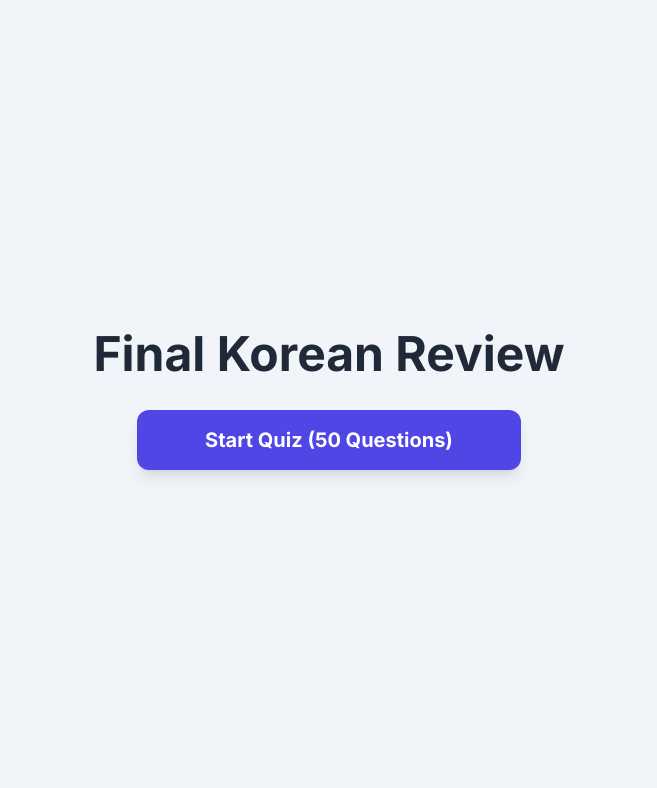
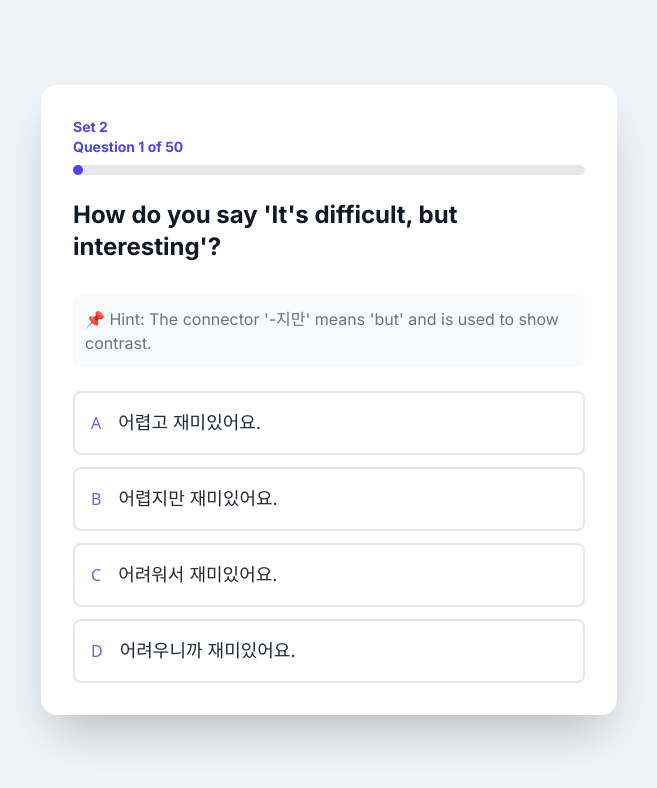
Before and after one commit to dkim3005/korean_quiz_app, a plain HTML site: page 2.html in a window 1280 px wide. Shown: the whole page, without its empty margins (311-968 px from the left). Drawn offline with nearby package versions, Linux system fonts and the light colour scheme.

Commit message:
Update 2.html

```diff
--- a/2.html
+++ b/2.html
@@ -42,7 +42,7 @@
                 <div id="options-container" class="space-y-3"></div>
             </div>
         </div>
-        <div id="start-screen" class="text-center">
+        <div id="start-screen" class="text-center hidden">
             <h1 class="text-4xl md:text-5xl font-black text-gray-800">Final Korean Review</h1>
             <button id="start-btn" class="w-full max-w-sm mx-auto mt-8 bg-indigo-600 text-white font-bold py-4 px-4 rounded-xl hover:bg-indigo-700 transition duration-300 text-xl shadow-lg">Start Quiz (50 Questions)</button>
         </div>
@@ -257,6 +257,7 @@ setTimeout(() => feedbackModal.classList.remove('opacity-0'), 10);
         quizScreen.classList.add('hidden');
         endScreen.classList.add('hidden');
         feedbackModal.classList.add('hidden', 'opacity-0');
+        startQuiz();
     </script>
 </body>
 </html>
```
